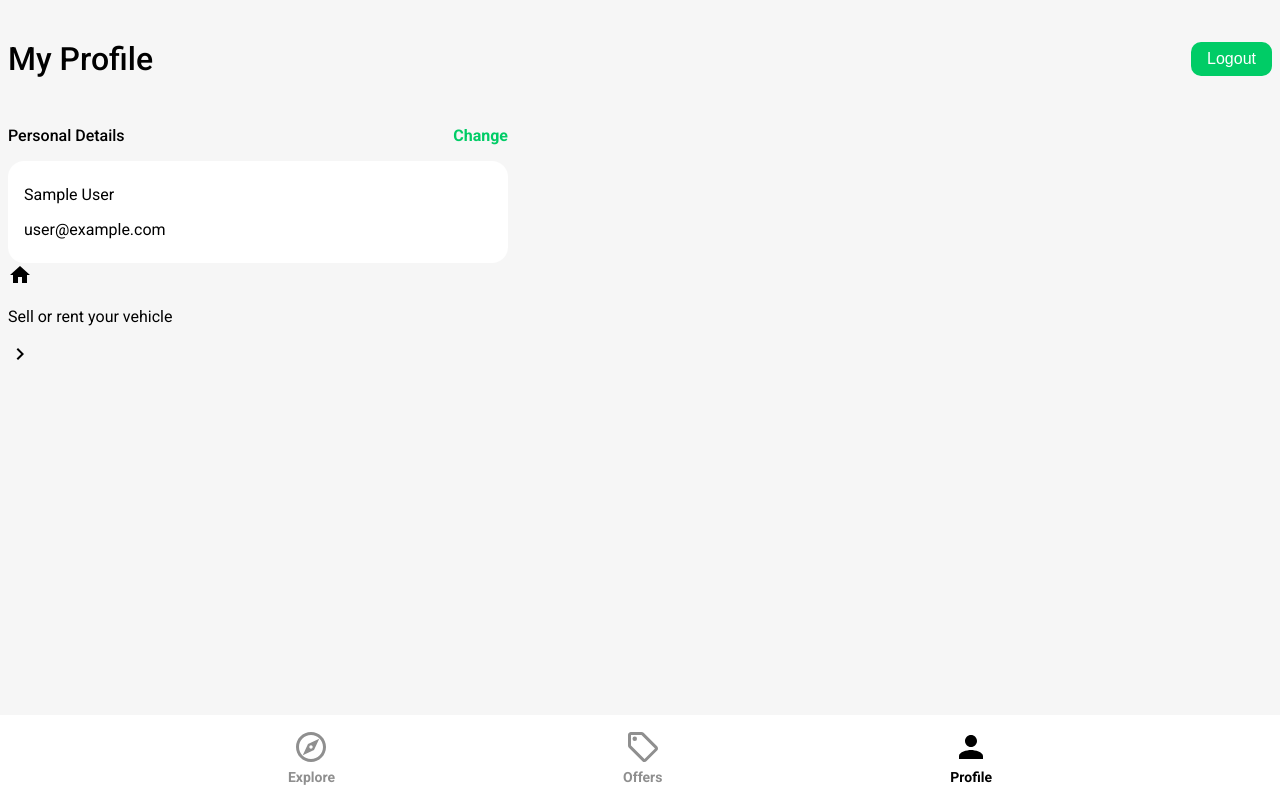
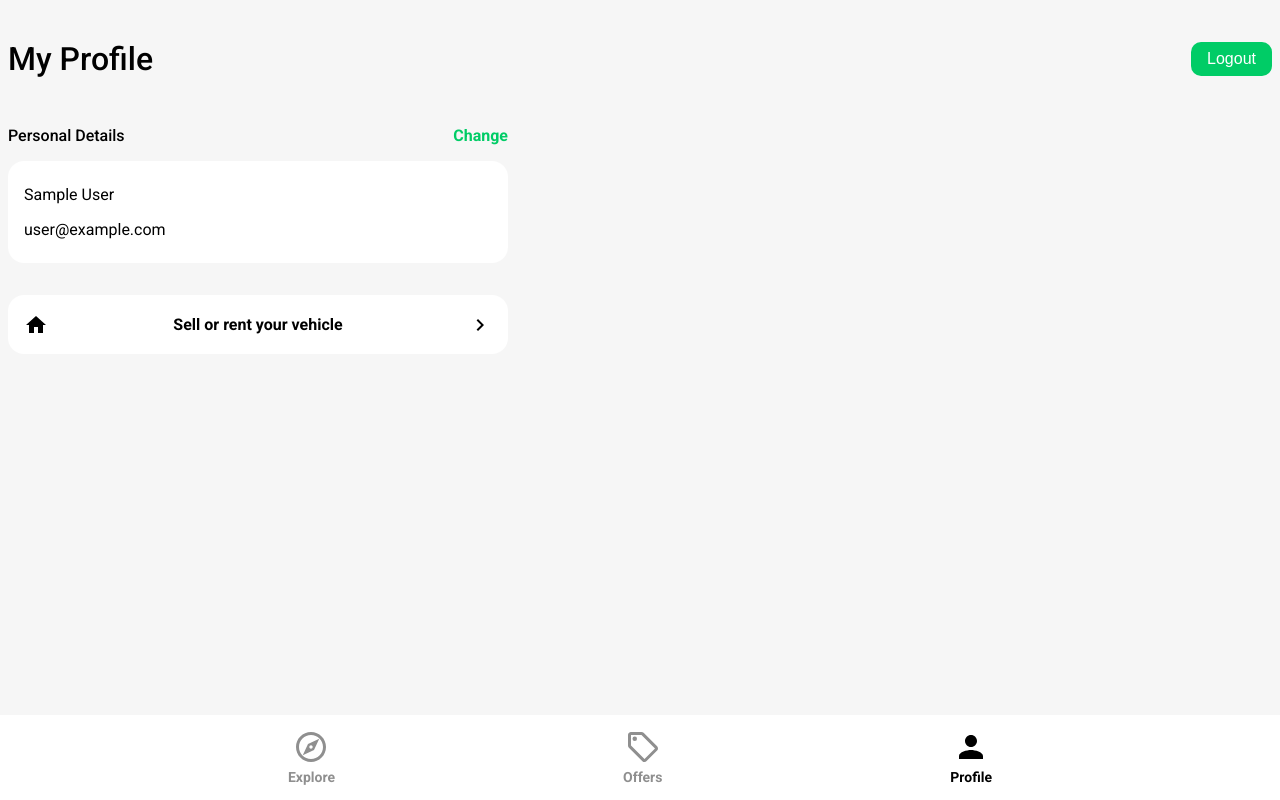
Before and after one commit to oscar-ct/react-dream-cars, a React (Create React App) app: page /profile in a window 1280 px wide. Built offline with nearby package versions, Linux system fonts and the light colour scheme; no server answers; sample sign-in values are in the browser's storage.

Commit message:
feat: styled link component

```diff
--- a/src/index.css
+++ b/src/index.css
@@ -329,7 +329,6 @@ input:-webkit-autofill:active {
     margin-bottom: 1rem;
     position: relative;
 }
-
 .category-listing-link {
     display: contents;
 }
@@ -368,3 +367,21 @@ input:-webkit-autofill:active {
     font-weight: 500;
     font-size: 0.7rem;
 }
+
+
+
+
+
+/*CREATE LISTING*/
+.create-listing {
+    background-color: #ffffff;
+    border-radius: 1rem;
+    padding: 0.25rem 1rem;
+    box-shadow: rgba(0, 0, 0, 0.2);
+    margin-top: 2rem;
+    font-weight: 600;
+    max-width: 500px;
+    display: flex;
+    justify-content: space-between;
+    align-items: center;
+}
```
